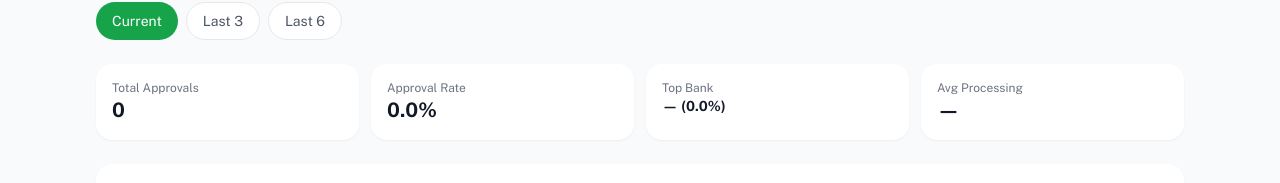
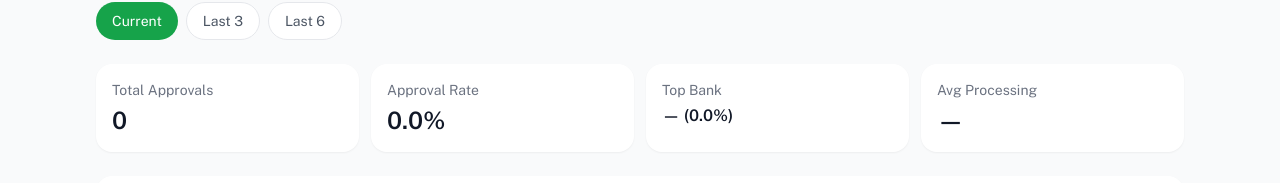
Before and after one commit to Abhyudaya1996/ek-statsv4, a Next.js app: page /reports/approval in a window 1280 px wide. Shown: the part 219-402 px from the top of the page. Built offline with nearby package versions, Linux system fonts and the light colour scheme; no server answers; the database is empty.

Commit message:
fix(approvals): font scale consistency

```diff
--- a/app/reports/approval/page.tsx
+++ b/app/reports/approval/page.tsx
@@ -44,20 +44,20 @@ export default function ApprovalsReportPage() {
 
       <section className="grid grid-cols-2 gap-3 md:grid-cols-4">
         <div className="rounded-2xl bg-white p-4 shadow-sm">
-          <p className="text-xs text-gray-500">Total Approvals</p>
-          <p className="text-xl font-bold text-gray-900">{kpis.totalApprovals}</p>
+          <p className="text-sm text-gray-500">Total Approvals</p>
+          <p className="mt-1 text-2xl font-semibold text-gray-900">{kpis.totalApprovals}</p>
         </div>
         <div className="rounded-2xl bg-white p-4 shadow-sm">
-          <p className="text-xs text-gray-500">Approval Rate</p>
-          <p className="text-xl font-bold text-gray-900">{kpis.approvalRate.toFixed(1)}%</p>
+          <p className="text-sm text-gray-500">Approval Rate</p>
+          <p className="mt-1 text-2xl font-semibold text-gray-900">{kpis.approvalRate.toFixed(1)}%</p>
         </div>
         <div className="rounded-2xl bg-white p-4 shadow-sm">
-          <p className="text-xs text-gray-500">Top Bank</p>
-          <p className="text-sm font-bold text-gray-900">{kpis.topBank.name} ({kpis.topBank.rate.toFixed(1)}%)</p>
+          <p className="text-sm text-gray-500">Top Bank</p>
+          <p className="mt-1 text-base font-semibold text-gray-900">{kpis.topBank.name} ({kpis.topBank.rate.toFixed(1)}%)</p>
         </div>
         <div className="rounded-2xl bg-white p-4 shadow-sm">
-          <p className="text-xs text-gray-500">Avg Processing</p>
-          <p className="text-xl font-bold text-gray-900">{kpis.avgProcessingDays != null ? `${kpis.avgProcessingDays.toFixed(1)} days` : '—'}</p>
+          <p className="text-sm text-gray-500">Avg Processing</p>
+          <p className="mt-1 text-2xl font-semibold text-gray-900">{kpis.avgProcessingDays != null ? `${kpis.avgProcessingDays.toFixed(1)} days` : '—'}</p>
         </div>
       </section>
 
```
